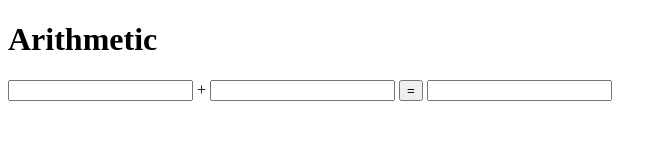
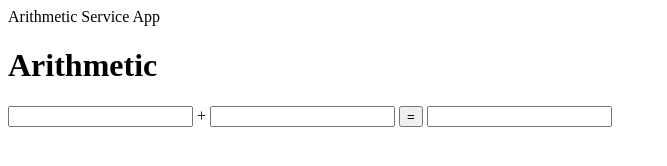
Before and after one commit to Nehavinamra/numbers-app, a plain HTML site: page index.html in a window 1280 px wide. Shown: the whole page, without its empty margins (0-667 px from the left). Drawn offline with Linux system fonts and the light colour scheme.

Commit message:
addition

```diff
--- a/index.html
+++ b/index.html
@@ -1,7 +1,7 @@
 <!doctype html>
 <html>
    <head>
-
+    Arithmetic Service App
    </head>
    <body>
     <h1>Arithmetic</h1>
```
